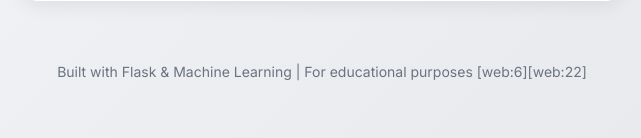
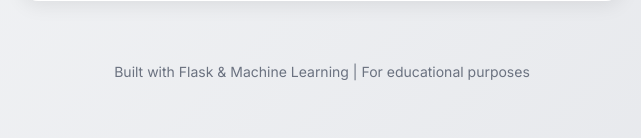
Before and after one commit to Manoj-Sh-AI/Ml-Project, a Flask app: page /predictdata in a window 1280 px wide. Shown: the part 798-936 px from the top of the page, without its empty margins (318-959 px from the left). Run offline with Flask 3, Linux system fonts and the light colour scheme.

Commit message:
some updates

```diff
--- a/templates/home.html
+++ b/templates/home.html
@@ -188,7 +188,7 @@
     </div>
 
     <footer>
-        <p>Built with Flask & Machine Learning | For educational purposes [web:6][web:22]</p>
+        <p>Built with Flask & Machine Learning | For educational purposes</p>
     </footer>
 
     <script src="https://cdn.jsdelivr.net/npm/bootstrap@5.3.3/dist/js/bootstrap.bundle.min.js"></script>
```
Also changed, not shown: templates/Screenshot 2026-02-18 221130.png (added).
